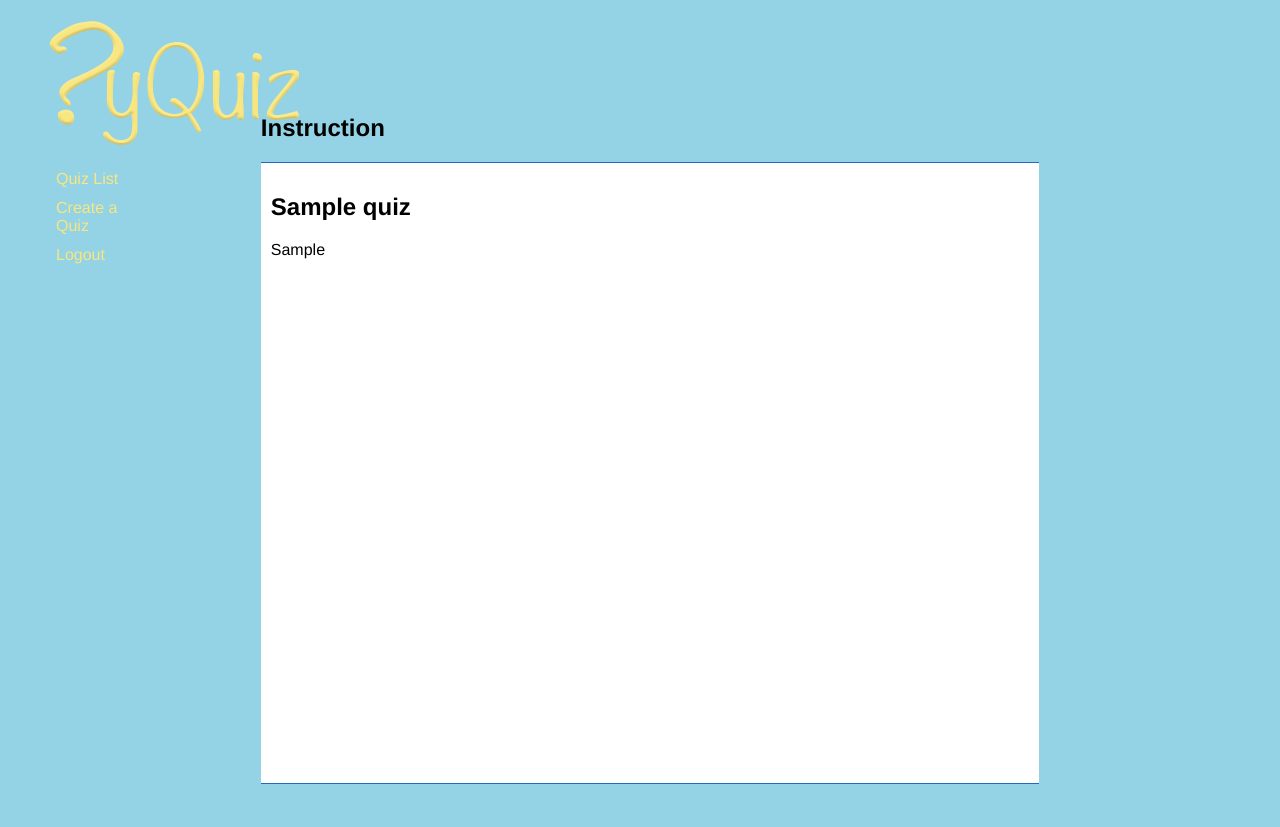
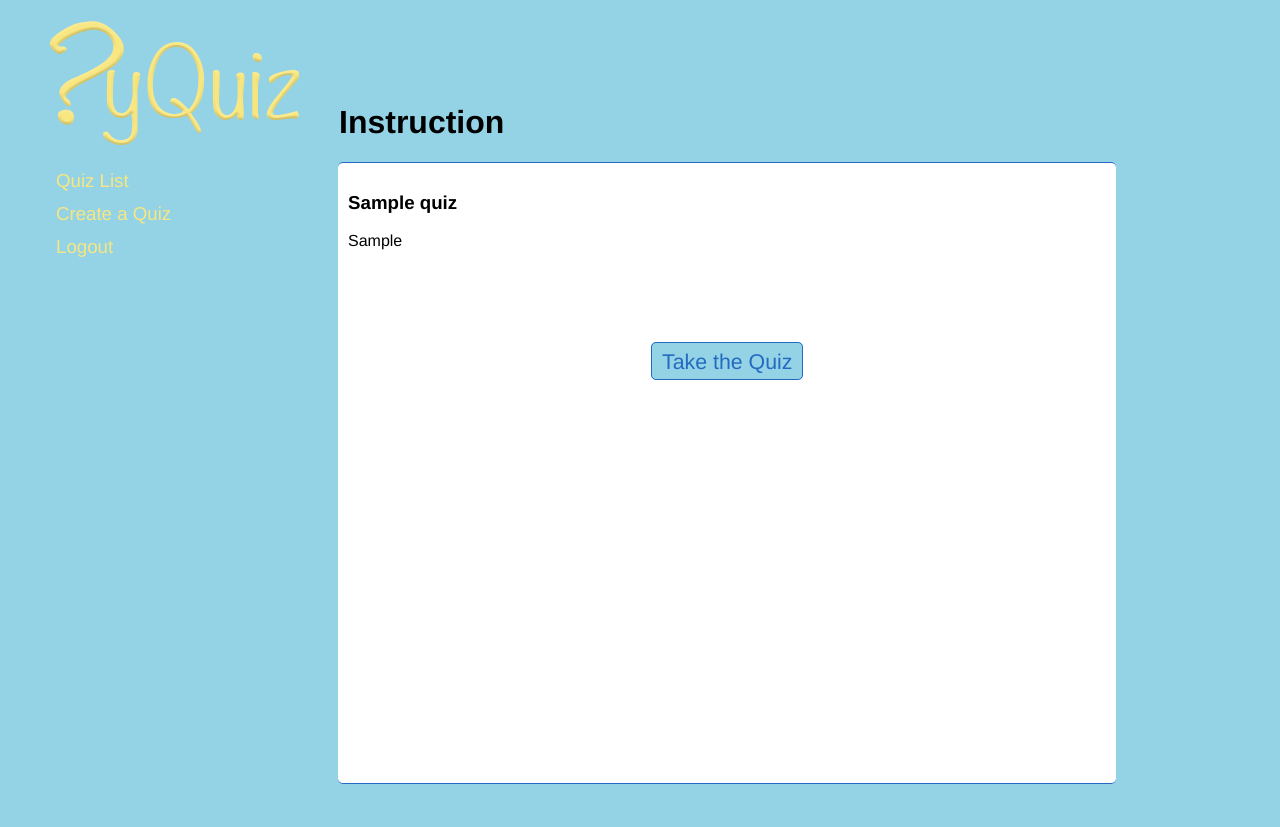
Before and after one commit to ryan-hansen/PyQuiz, a Django app: page /quiz/take/1/ in a window 1280 px wide. Run offline with Django 3.2, Linux system fonts and the light colour scheme; a user stored in the database is signed in; tables that the repository leaves empty hold one stand-in row (values such as "Sample post").

Commit message:
Some more UI elements and functionality.  Still hideous, but like 1998 hideous now, with hints of early Twenty-O's.

```diff
--- a/quiz/admin.py
+++ b/quiz/admin.py
@@ -24,7 +24,7 @@ class QuestionInline(admin.TabularInline):
 class QuizAdmin(admin.ModelAdmin):
     fieldsets = (
         (None, {
-            'fields': ('title', 'instruction')
+            'fields': ('title', 'quiz_type', 'instruction')
         }),
         ('Timestamps', {
             'classes': ('collapse',),
--- a/quiz/models.py
+++ b/quiz/models.py
@@ -26,7 +26,7 @@ class Quiz(models.Model):
 
 
 class Question(models.Model):
-    quiz = models.ForeignKey(Quiz, null=True)
+    quiz = models.ForeignKey(Quiz, null=True, related_name='questions')
     question = models.CharField(max_length=250, null=True)
     answer = models.BooleanField()
     feedback = models.TextField(null=True)
--- a/static/css/main.css
+++ b/static/css/main.css
@@ -8,6 +8,23 @@ body {
     margin-top: 10px;
 }
 
+.button {
+    background: #93d3e5;
+    border: solid 1px #246ac1;
+    -webkit-border-radius: 5px;
+    -moz-border-radius: 5px;
+    border-radius: 5px;
+    cursor: pointer;
+    padding: 7px 10px 5px 10px;
+    color: #246ac1;
+    width: 150px;
+}
+
+.button:active {
+    background: #246ac1;
+    color: #93d3e5;
+}
+
 .center {
     border-bottom-color: #246ac1;
     border-bottom-style: solid;
@@ -15,6 +32,9 @@ body {
     border-top-color: #246ac1;
     border-top-style: solid;
     border-top-width: 1px;
+    -webkit-border-radius: 5px;
+    -moz-border-radius: 5px;
+    border-radius: 5px;
     background-color: #fff;
     min-height: 600px;
     padding: 10px;
@@ -30,9 +50,6 @@ body {
 }
 
 .heading {
-    position: absolute;
-    bottom: 0px;
-    left: 20%;
 }
 
 .quiz_list {
@@ -50,6 +67,7 @@ body {
 
 .left_side {
     width: 20%;
+    min-width: 330px;
 }
 
 .login {
@@ -71,9 +89,16 @@ body {
 }
 
 .nav_button {
+    font-size: 14pt;
+    margin: 5px;
     padding: 3px;
-    margin: 5px;
     width: 40%;
+}
+
+.quiz {
+    font-size: 16pt;
+    margin-top: 100px;
+    text-align: center;
 }
 
 .right_side {
@@ -82,6 +107,10 @@ body {
 
 .top {
     border-bottom-color: #246ac1;
-    position: relative;
-    width: 100%;
+    display: table;
 }
+
+.top_cell {
+    display: table-cell;
+    vertical-align: bottom;
+}
--- /dev/null
+++ b/static/js/modal.js
@@ -0,0 +1,67 @@
+
+
+var modal = (function(){
+    var
+    method = {},
+    $overlay,
+    $modal,
+    $content,
+    $close;
+
+    // Center the modal in the viewport
+    method.center = function () {
+        var top, left;
+
+        top = Math.max($(window).height() - $modal.outerHeight(), 0) / 2;
+        left = Math.max($(window).width() - $modal.outerWidth(), 0) / 2;
+
+        $modal.css({
+            top:top + $(window).scrollTop(),
+            left:left + $(window).scrollLeft()
+        });
+    };
+
+    // Open the modal
+    method.open = function (settings) {
+        $content.empty().append(settings.content);
+
+        $modal.css({
+            width: settings.width || 'auto',
+            height: settings.height || 'auto'
+        });
+
+        method.center();
+        $(window).bind('resize.modal', method.center);
+        $modal.show();
+        $overlay.show();
+    };
+
+    // Close the modal
+    method.close = function () {
+        $modal.hide();
+        $overlay.hide();
+        $content.empty();
+        $(window).unbind('resize.modal');
+    };
+
+    // Generate the HTML and add it to the document
+    $overlay = $('<div id="overlay"></div>');
+    $modal = $('<div id="modal"></div>');
+    $content = $('<div id="modal_content"></div>');
+    $close = $('<a id="close" href="#">close</a>');
+
+    $modal.hide();
+    $overlay.hide();
+    $modal.append($content, $close);
+
+    $(document).ready(function(){
+        $('body').append($overlay, $modal);
+    });
+
+    $close.click(function(e){
+        e.preventDefault();
+        method.close();
+    });
+
+    return method;
+}());
--- a/templates/base.html
+++ b/templates/base.html
@@ -5,10 +5,19 @@
     <meta charset="UTF-8">
     <title>{% block title %}{% endblock %}</title>
     <link rel="stylesheet" href="{% static "css/main.css" %}"/>
+    <link rel="stylesheet" href="{% static "css/modal.css" %}"/>
+    <script type="text/javascript" src="http://code.jquery.com/jquery-2.2.0.min.js"></script>
+    <script type="text/javascript" src="{% static "js/modal.js" %}"></script>
+
+{#<div id="overlay"></div>#}
+{#<div id="modal">#}
+{#    <div id="modal_content">We need a lot more content in here to see if this is going to work</div>#}
+{#    <a href='#' id='close'>close</a>#}
+{#</div>#}
 
 <div class="top">
-    <div class="container"><img src="{% static "img/pyquiz_logo.png" %}"/></div>
-    <div class="heading container"><h2>{% block heading %}{% endblock %}</h2></div>
+    <div class="top_cell"><img src="{% static "img/pyquiz_logo.png" %}"/></div>
+    <div class="heading top_cell"><h1>{% block heading %}{% endblock %}</h1></div>
     <div style="clear: left;"></div>
 </div>
 <div class="content">
@@ -32,5 +41,6 @@
 </div>
 <div class="bottom"></div>
 
+
 </head>
 <body>
--- a/templates/quiz/quiz.html
+++ b/templates/quiz/quiz.html
@@ -6,8 +6,21 @@
 
 {% block body %}
 
-<h2>{{ q.title }}</h2>
+<h3>{{ q.title }}</h3>
 
 {{ q.instruction }}
 
+<div class="quiz">
+    <span class="button" id="take_quiz">Take the Quiz</span>
+</div>
+
+{% with q.questions.all|first as question %}
+<script type="text/javascript">
+    $(document).ready(function(){
+        $('#take_quiz').click(function () {
+            modal.open({content: "<h3>{{ question.question }}</h3>"});
+        });
+    })
+{% endwith %}
+</script>
 {% endblock %}
--- a/templates/quiz/quiz_list.html
+++ b/templates/quiz/quiz_list.html
@@ -11,12 +11,12 @@
         <td class="quiz_head">Created</td>
         <td class="quiz_head">Take the Quiz</td>
     </tr>
+    {% for q in quizzes %}
     <tr>
-    {% for q in quizzes %}
         <td>{{ q.title }}</td>
         <td>{{ q.created }}</td>
         <td><a href="/quiz/take/{{ q.id }}/">Take Quiz</a></td>
+    </tr>
     {% endfor %}
-    </tr>
 </table>
 {% endblock %}
```
Also changed, not shown: static/css/modal.css (added, +37 -0 lines), static/img/close.png (added).
